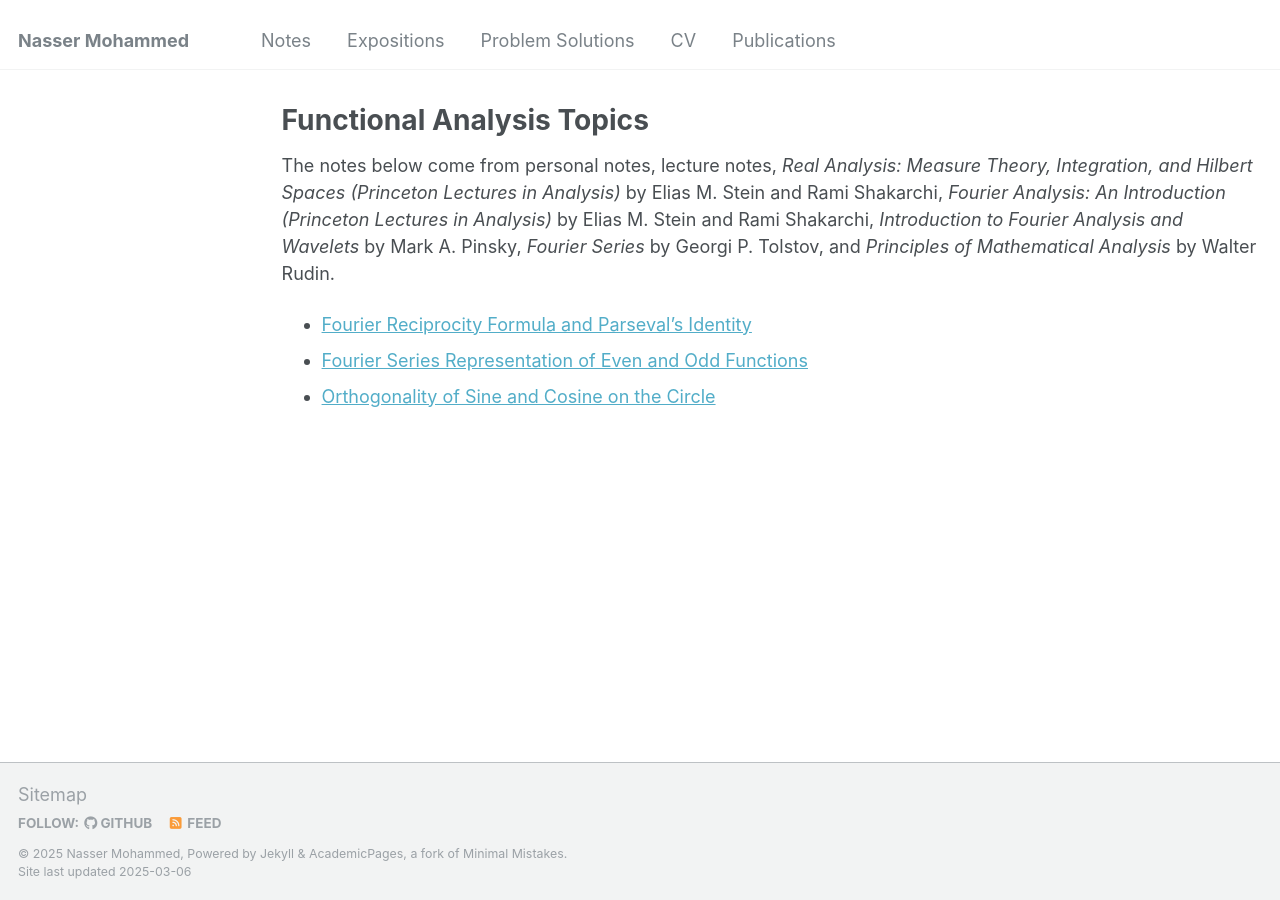
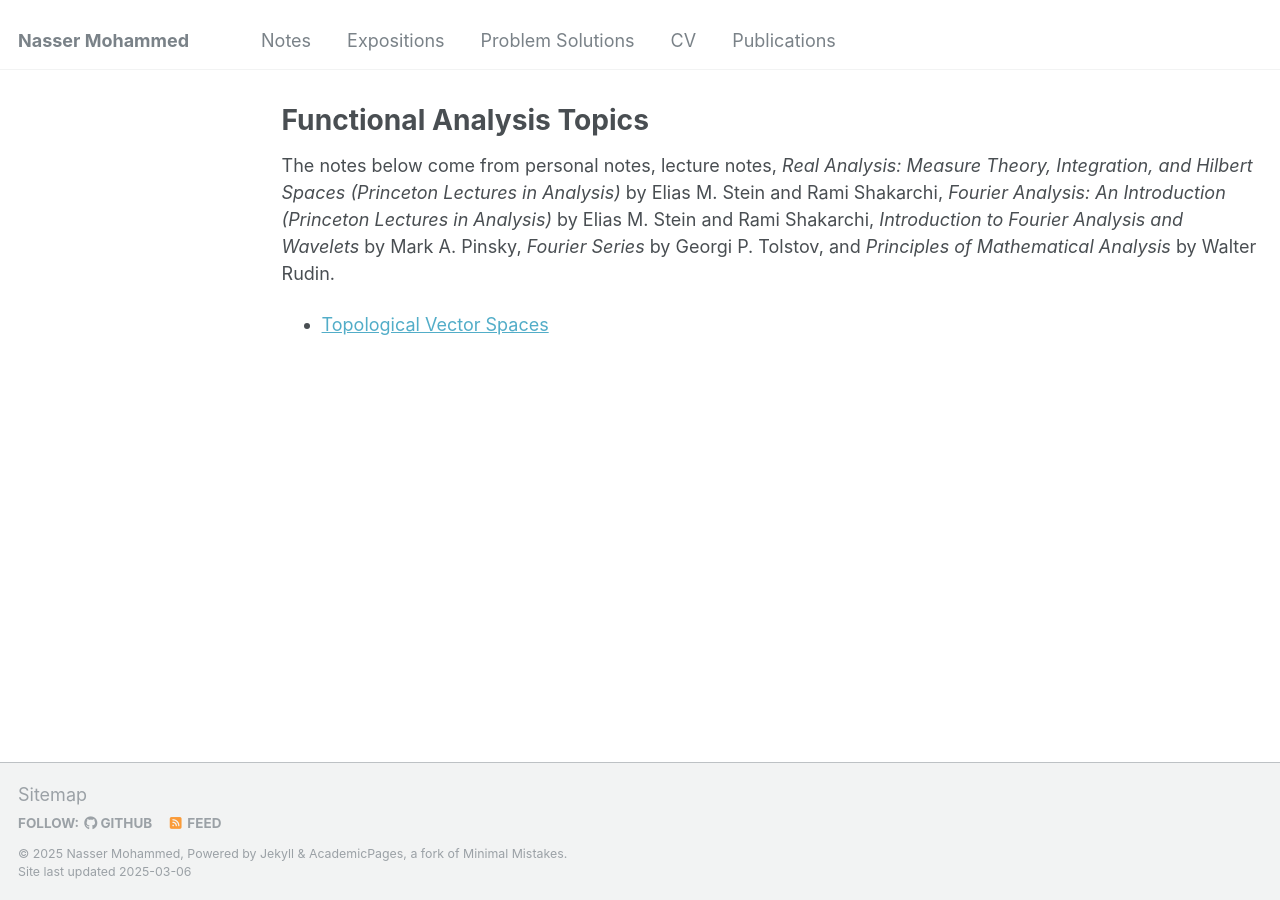
Before and after one commit to Nasser-Mohammed/Nasser-Mohammed.github.io, a Jekyll site: the page built from _pages/notes/Functional-Analysis/nav.md, in a window 1280 px wide. Built offline with Jekyll 4.4.1, drawn with Linux system fonts in a browser that asks for light colours.

Commit message:
Update nav.md

```diff
--- a/_pages/notes/Functional-Analysis/nav.md
+++ b/_pages/notes/Functional-Analysis/nav.md
@@ -6,6 +6,4 @@ author_profile: false
 ---
 The notes below come from personal notes, lecture notes, *Real Analysis: Measure Theory, Integration, and Hilbert Spaces (Princeton Lectures in Analysis)* by Elias M. Stein and Rami Shakarchi,
 *Fourier Analysis: An Introduction (Princeton Lectures in Analysis)* by Elias M. Stein and Rami Shakarchi, *Introduction to Fourier Analysis and Wavelets* by Mark A. Pinsky, *Fourier Series* by Georgi P. Tolstov, and *Principles of Mathematical Analysis* by Walter Rudin.
-- [Fourier Reciprocity Formula and Parseval's Identity](parseval-identity.md)
-- [Fourier Series Representation of Even and Odd Functions](odd-even-fourier-rep.md)
-- [Orthogonality of Sine and Cosine on the Circle](trig-orthogonality.md)
+- [Topological Vector Spaces](TVS-spaces.md)
```
